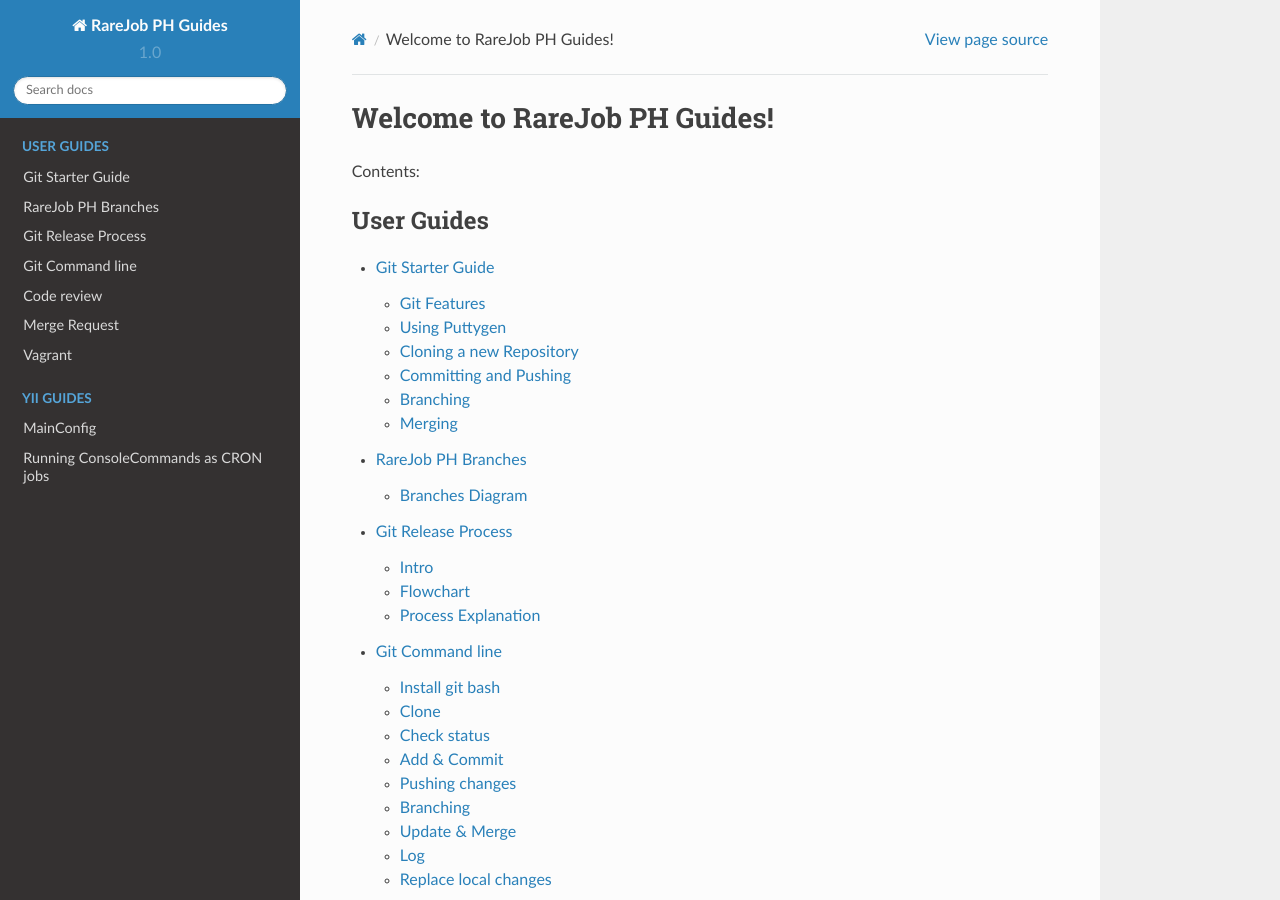
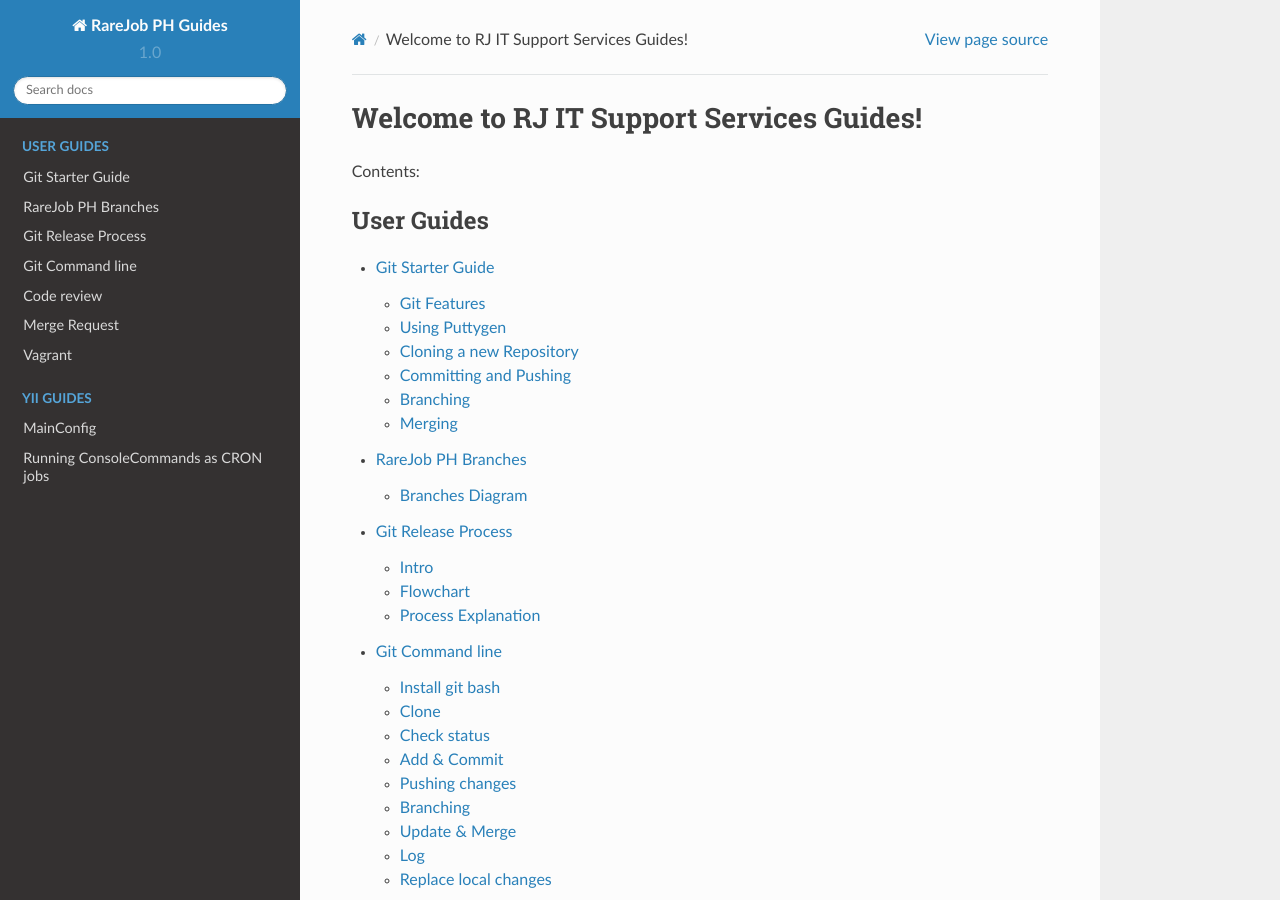
Before and after one commit to berserk207/rjnetwork, a Sphinx documentation site: the page built from docs/index.rst, in a window 1280 px wide and 900 px high. Built offline with Sphinx 7.4.7 and the Read the Docs theme 2.0.0, drawn with Linux system fonts in a browser that asks for light colours.

Commit message:
Edited title.

```diff
--- a/docs/index.rst
+++ b/docs/index.rst
@@ -3,7 +3,7 @@
    You can adapt this file completely to your liking, but it should at least
    contain the root `toctree` directive.
 
-Welcome to RareJob PH Guides!
+Welcome to RJ IT Support Services Guides!
 =============================
 
 Contents:
```
